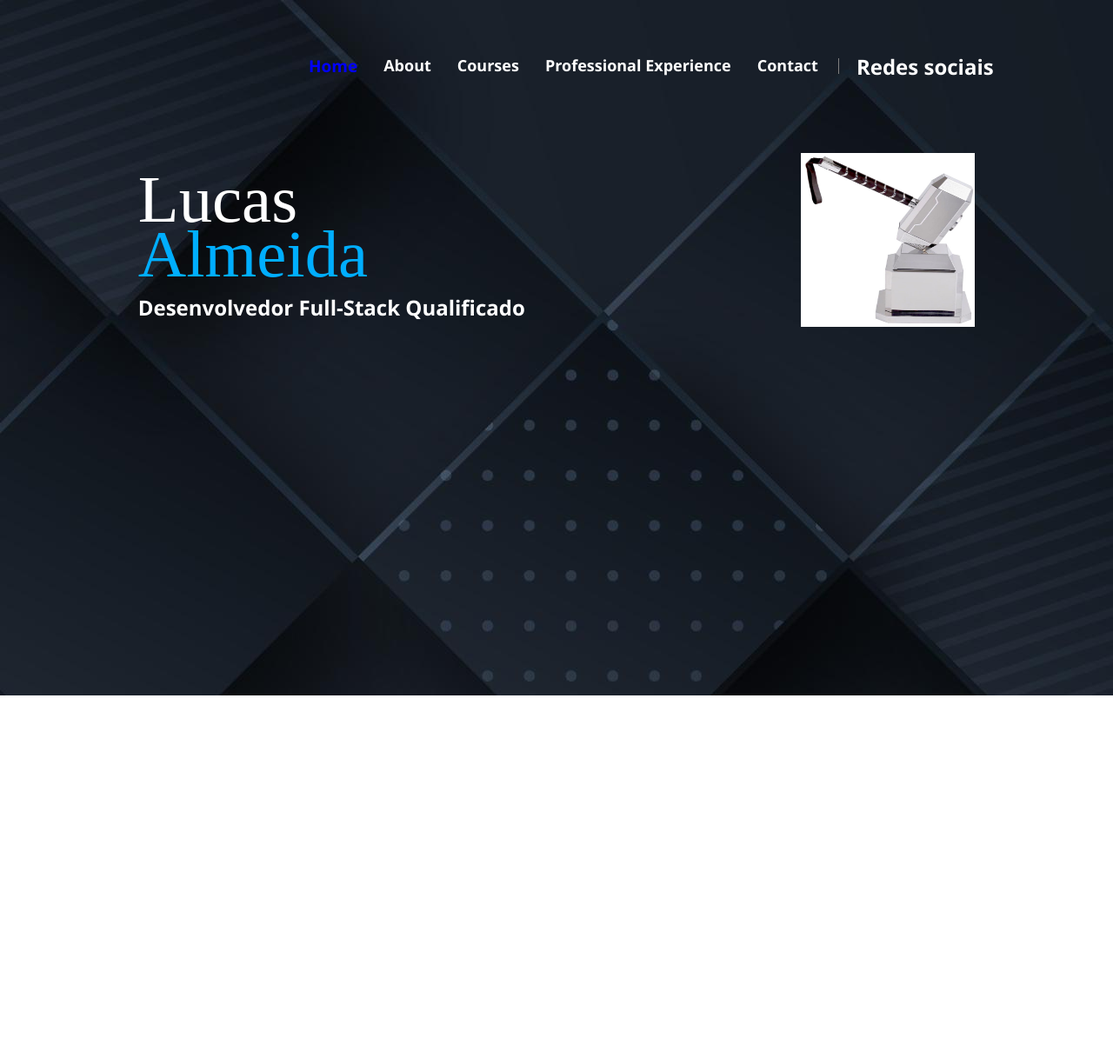
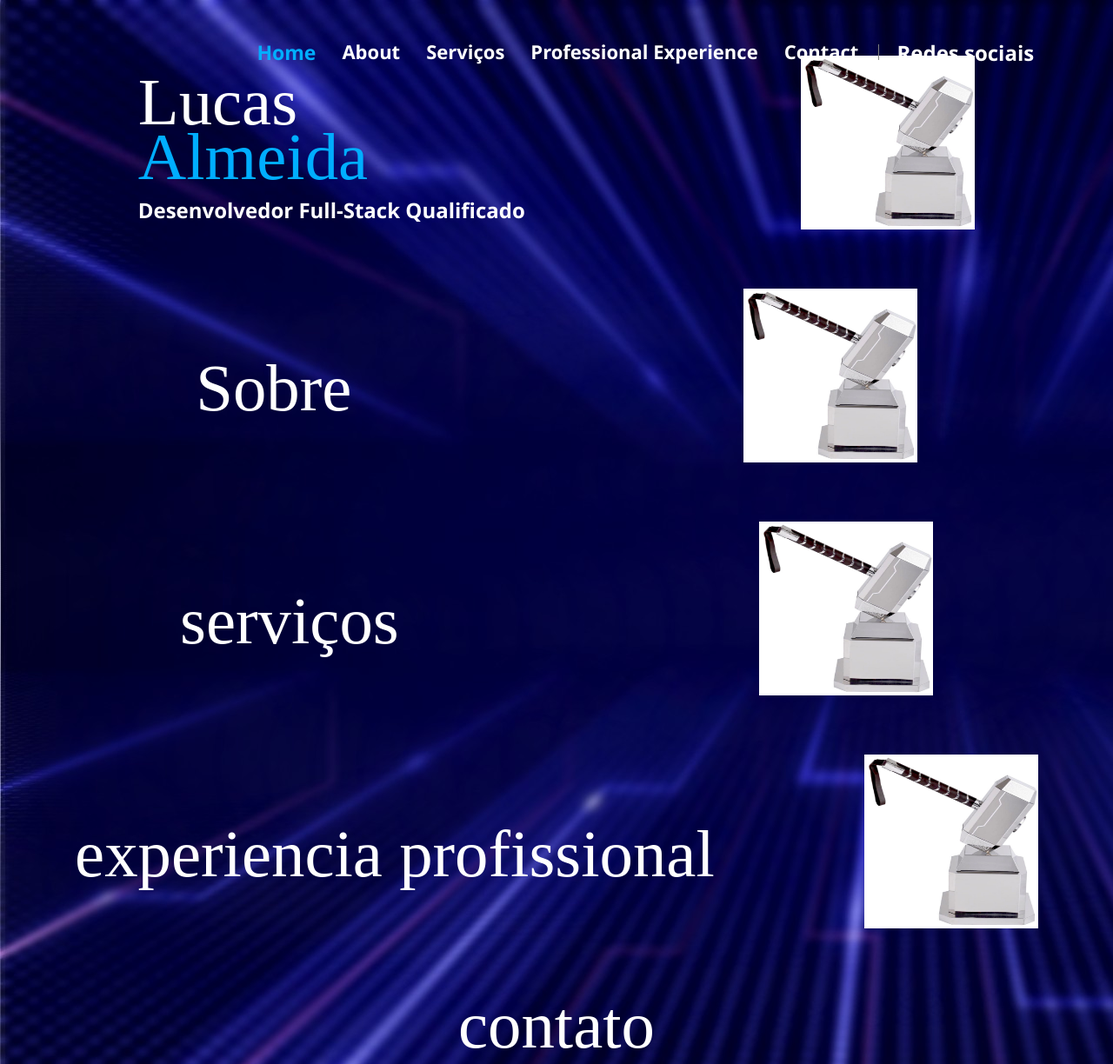
Before and after one commit to LucasPereira9/personalPortfolio, a Next.js app: page /en in a window 1280 px wide. Shown: the whole page at 87% size. Before the commit the page ends 800 px from the top, so only its background shows below. Built offline with nearby package versions, Linux system fonts and the light colour scheme.

Commit message:
fix: animation wile scroll down

```diff
--- a/src/app/[locale]/layout.tsx
+++ b/src/app/[locale]/layout.tsx
@@ -13,7 +13,7 @@ export default function LocaleLayout({
   return (
 
       <html lang={locale}>
-      <body style={{ backgroundImage: 'url("/assets/images/background.jpg")'}}>
+      <body style={{backgroundImage: 'url("/assets/images/background.jpg")'}}>
         <NextIntlClientProvider  locale={locale} messages={messages}>
             {children}
         </NextIntlClientProvider>
--- a/src/app/[locale]/page.tsx
+++ b/src/app/[locale]/page.tsx
@@ -16,6 +16,35 @@ export default function Index() {
           <Image width={200} height={200} src={'/assets/images/mjonir.jpg'} alt={'profile'} />
         </div>
       </div>
+      <div className={styles.personal_info_container}>
+        <div>
+            <p className={styles.first_name}>Sobre</p>
+        </div>
+        <div>
+          <Image width={200} height={200} src={'/assets/images/mjonir.jpg'} alt={'profile'} />
+        </div>
+      </div>
+      <div className={styles.personal_info_container}>
+        <div>
+            <p className={styles.first_name}>serviços</p>
+        </div>
+        <div>
+          <Image width={200} height={200} src={'/assets/images/mjonir.jpg'} alt={'profile'} />
+        </div>
+      </div>
+      <div className={styles.personal_info_container}>
+        <div>
+            <p className={styles.first_name}>experiencia profissional</p>
+        </div>
+        <div>
+          <Image width={200} height={200} src={'/assets/images/mjonir.jpg'} alt={'profile'} />
+        </div>
+      </div>
+      <div className={styles.personal_info_container}>
+        <div>
+            <p className={styles.first_name}>contato</p>
+        </div>
+      </div>
     </body>
   )
 }
--- a/src/components/header/header.module.css
+++ b/src/components/header/header.module.css
@@ -1,21 +1,36 @@
 .container {
+    background-color: transparent;
+    position: fixed;
+    top: 0;
+    left: 0;
+    width: 100%;
+    height: 15%;
+    z-index: 1;
+    transition: height 1s ease, background-color 0.3s ease;
     display: flex;
-    margin: 40px;
     flex-direction: row;
     justify-content: space-around;
 }
+.container_scrolled {
+    background-color: #140A48;
+    height: 10%;
+    box-shadow: 0 2px 4px rgba(0, 0, 0, 0.1);
+}
+
 .content {
     align-items: center;
     display: flex;
     justify-content: center;
     flex-direction: row;
 }
-.navOptionsContent {
+
+.navOptions_content {
     display: flex;
     margin: 8px;
     flex-direction: row;
     justify-content: space-around;
 }
+
 .separator {
     width: 1px;
     height: 18px;
--- a/src/components/header/index.tsx
+++ b/src/components/header/index.tsx
@@ -8,7 +8,21 @@ import { useTranslations } from "next-intl";
 
 export default function Header() {
     const t = useTranslations()
-    const [selectedButtonIndex, setSelectedButtonIndex] = React.useState(0);
+    const [selectedButtonIndex, setSelectedButtonIndex] = React.useState(0 as number);
+    const [scrolled, setScrolled] = React.useState(false as boolean);
+
+    React.useEffect(() => {
+        const handleScroll = () => {
+            const isScrolled = window.scrollY > 0;
+            setScrolled(isScrolled);
+        };
+
+        window.addEventListener("scroll", handleScroll);
+
+        return () => {
+            window.removeEventListener("scroll", handleScroll);
+        };
+    }, []);
 
     const navigationOptions = navOptions.map((item, index) => (
         <div key={index}>
@@ -21,10 +35,10 @@ export default function Header() {
     ));
 
     return (
-        <div className={styles.container}>
+        <div className={`${styles.container} ${scrolled ? styles.container_scrolled : ''}`}>
             <h1 />
             <div className={styles.content}>
-                <div  className={styles.navOptionsContent}>
+                <div  className={styles.navOptions_content}>
                     {navigationOptions}
                 </div>
                 <div className={styles.separator} />
--- a/src/components/navButton/navButton.module.css
+++ b/src/components/navButton/navButton.module.css
@@ -4,14 +4,14 @@
     padding: 10px;
     border-radius: 5px;
     margin: 5px;
-    font-size: 18px;
+    font-size: 22px;
     transition: color 0.6s, box-shadow 0.3s, font-size 0.5s;
 }
 
 .selectedTitle {
-    color: blue;
-    font-size: 19px;
+    color: rgb(0, 174, 255);
+    font-size: 23px;
 }
 .title:hover {
-    color: blue;
+    color: rgb(0, 174, 255);
 }
--- a/src/utils.ts
+++ b/src/utils.ts
@@ -9,7 +9,7 @@ export const navOptions = [
 
     },
     {
-        title: 'Cursos',
+        title: 'Serviços',
         function: '',
 
     },
```
Also changed, not shown: public/assets/images/background.jpg.
